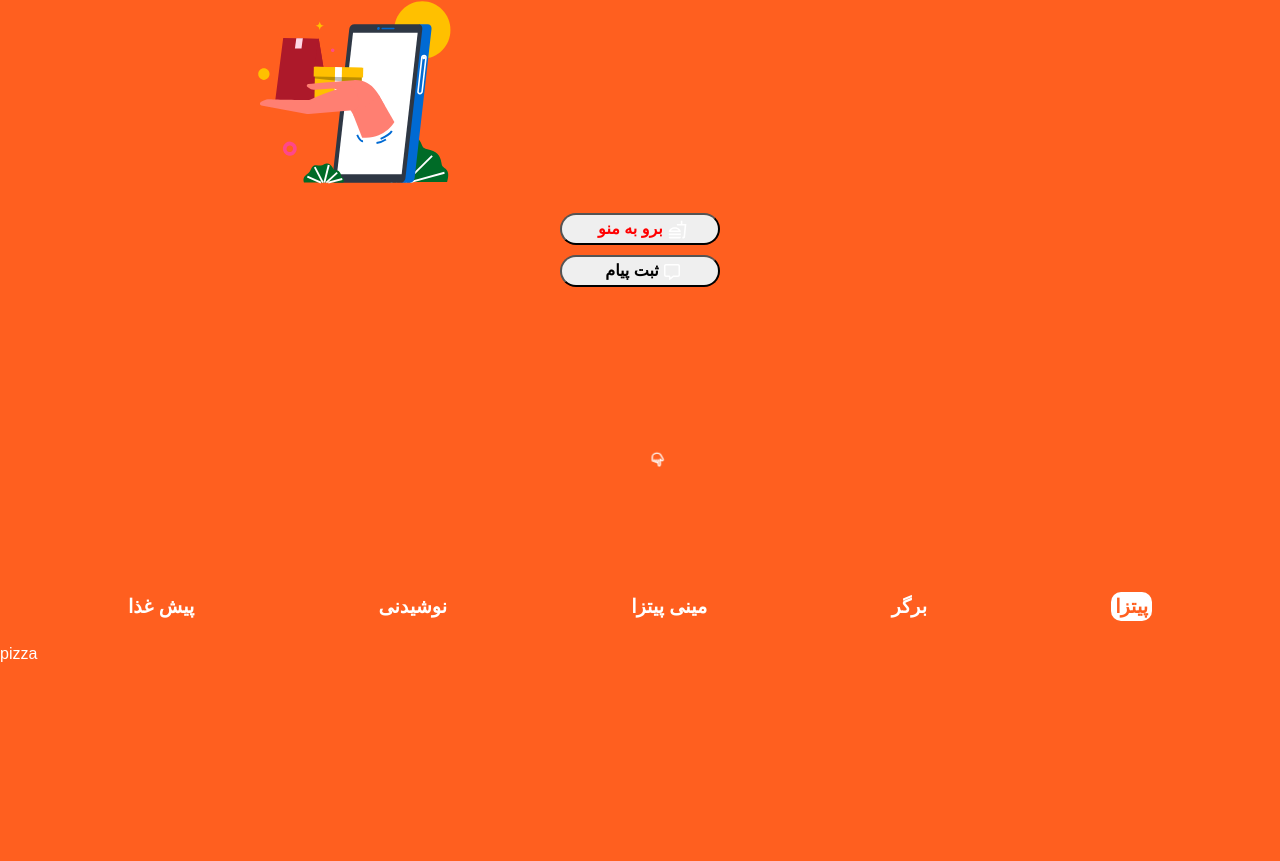
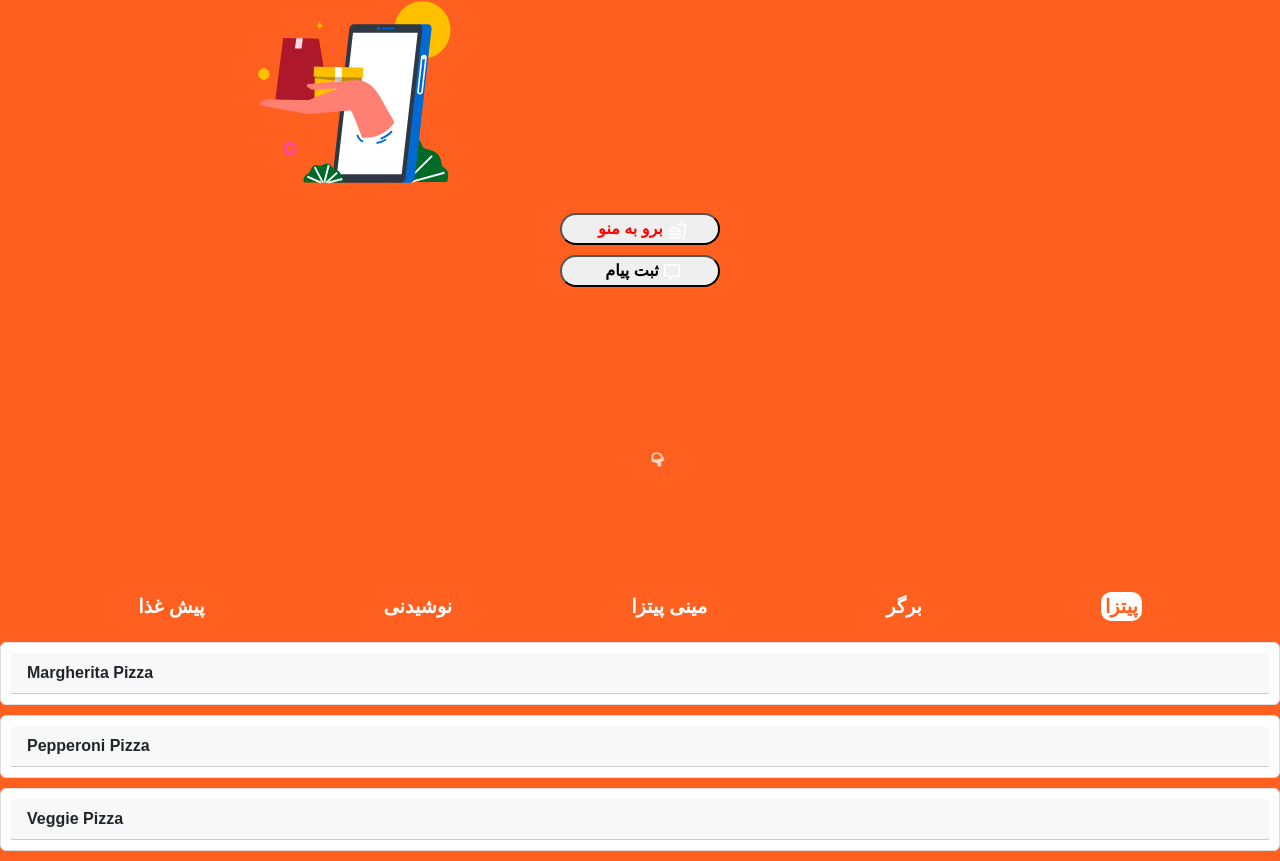
Before and after one commit to pedramjlo/Daei-Ali-ORG, a React (Create React App) app: page / in a window 1280 px wide. Shown: the part 285-1146 px from the top of the page. Before the commit the page ends 951 px from the top, so only its background shows below. Built offline with nearby package versions, Linux system fonts and the light colour scheme; a web font is replaced by a local one.

Commit message:
added cards

```diff
--- /dev/null
+++ b/src/card.css
@@ -0,0 +1,21 @@
+/* Card.css */
+.card {
+    border: 1px solid #ddd;
+    margin: 10px 0;
+    padding: 10px;
+    transition: all 0.3s ease;
+}
+
+.card-header {
+    font-weight: bold;
+    cursor: pointer;
+}
+
+.card-content {
+    padding: 10px 0;
+}
+
+.card.expanded {
+    background-color: #f9f9f9;
+    padding: 20px;
+}
--- /dev/null
+++ b/src/components/card.jsx
@@ -0,0 +1,21 @@
+import React, { useState } from 'react';
+import '../card.css';
+
+const Card = ({ title, children }) => {
+    const [isExpanded, setIsExpanded] = useState(false);
+
+    const handleExpandClick = () => {
+        setIsExpanded(!isExpanded);
+    };
+
+    return (
+        <div className={`card ${isExpanded ? 'expanded' : ''}`}>
+            <div className="card-header" onClick={handleExpandClick}>
+                {title}
+            </div>
+            {isExpanded && <div className="card-content">{children}</div>}
+        </div>
+    );
+};
+
+export default Card;
--- a/src/components/home.jsx
+++ b/src/components/home.jsx
@@ -45,6 +45,8 @@ export default function Home() {
 
 
 
+
+
       </div>
     </div>
   );
--- a/src/components/menu-groups.jsx
+++ b/src/components/menu-groups.jsx
@@ -3,9 +3,9 @@ import '../menu-groups.css';
 
 import PizzaContent from './pizzapage';
 import BurgerContent from './burgerpage';
-import MiniPizzaContent from './minipizza';
-import DrinksContent from './drinks';
-import StartersContent from './starters'
+import MiniPizzaContent from './minipage';
+import DrinksContent from './drinkspage';
+import StartersContent from './starterspage';
 
 const MenuGroups = () => {
     const links = [
@@ -16,7 +16,7 @@ const MenuGroups = () => {
         { label: 'پیش غذا', component: StartersContent }
     ];
 
-    const [activeIndex, setActiveIndex] = useState(0); // default to "pizza"
+    const [activeIndex, setActiveIndex] = useState(0); // Default to "پیتزا"
 
     const handleClick = (index, event) => {
         event.preventDefault();
--- a/src/components/pizzapage.jsx
+++ b/src/components/pizzapage.jsx
@@ -1,15 +1,21 @@
+// PizzaContent.js
 import React from 'react';
-
-
-
+import Card from './card';
 
 const PizzaContent = () => {
     return (
         <div>
-            <span>pizza</span>
+            <Card title="Margherita Pizza">
+                <p>Details about Margherita Pizza</p>
+            </Card>
+            <Card title="Pepperoni Pizza">
+                <p>Details about Pepperoni Pizza</p>
+            </Card>
+            <Card title="Veggie Pizza">
+                <p>Details about Veggie Pizza</p>
+            </Card>
         </div>
     );
-}
-
+};
 
 export default PizzaContent;
--- a/src/menu-groups.css
+++ b/src/menu-groups.css
@@ -14,9 +14,8 @@ ul li {
     display: flex;
     flex-direction: row-reverse;
     justify-content: space-around;
-    padding-right: 3%;
-    padding-left: 3%;
-    border-bottom: 0.5 solid white;
+    padding-right: 4%;
+    padding-left: 4%;
     gap: 5px;
 }
 
@@ -33,5 +32,4 @@ ul li {
 
 .content {
     margin-top: 20px;
-    /* Additional styling for content */
 }
```
Also changed, not shown: src/components/drinkspage.jsx (renamed from src/components/drinks.jsx), src/components/minipage.jsx (renamed from src/components/minipizza.jsx), src/components/starterspage.jsx (renamed from src/components/starters.jsx).
